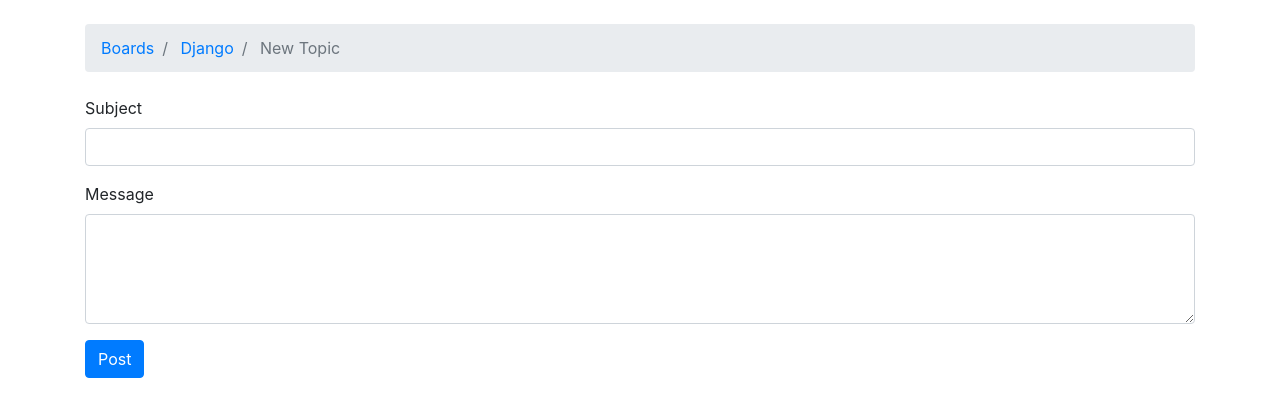
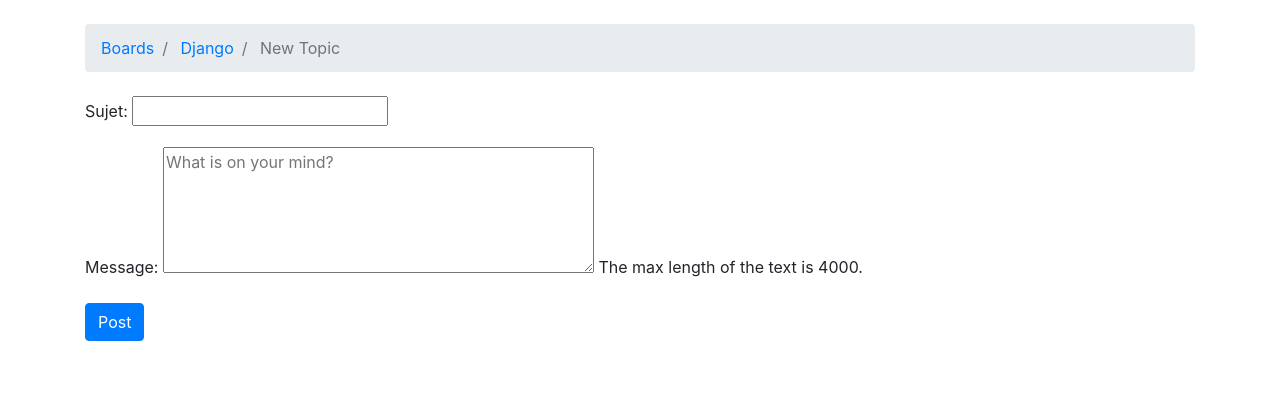
Before and after one commit to XyoloJR/tuto, a Django app: page /boards/1/new/ in a window 1280 px wide. Shown: the part 74-491 px from the top of the page. Run offline with Django 3.2, Linux system fonts and the light colour scheme; data comes from the database, SQL or seed files in the repository; some libraries are stand-ins or nearby versions.

Commit message:
plug form in new_topic view

```diff
--- a/project/boards/forms.py
+++ b/project/boards/forms.py
@@ -3,7 +3,13 @@ from .models import Topic
 
 
 class NewTopicForm(forms.ModelForm):
-    message = forms.CharField(widget=forms.Textarea(), max_length=4000)
+    message = forms.CharField(
+        widget=forms.Textarea(
+            attrs={'rows': 5, 'placeholder': 'What is on your mind?'}
+        ),
+        max_length=4000,
+        help_text='The max length of the text is 4000.'
+    )
 
     class Meta:
         model = Topic
--- a/project/templates/new_topic.html
+++ b/project/templates/new_topic.html
@@ -19,15 +19,7 @@
 {% block content %}
     <form method="post">
         {% csrf_token %}
-        <div class="form-group">
-            <label for="id_subject">Subject</label>
-            <input class="form-control" type="text" id="id_subject" name="subject">
-        </div>
-        <div class="form-group">
-            <label for="id_message">Message</label>
-            <textarea class="form-control" id="id_message" name="message" rows="4"></textarea>
-        </div>
-
+        {{ form.as_p }}
         <button class="btn btn-primary" type="submit">Post</button>
     </form>
 {% endblock %}
```
